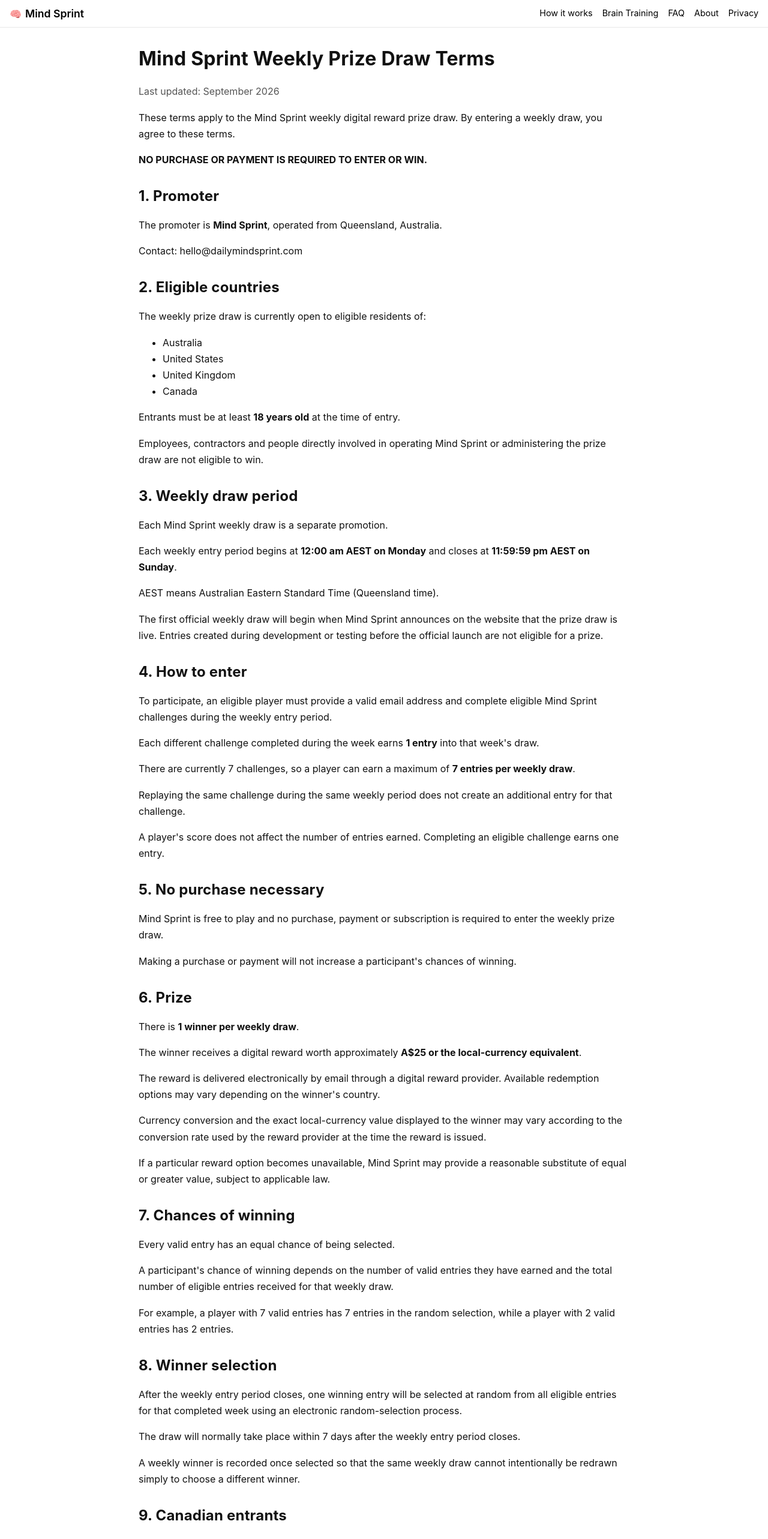
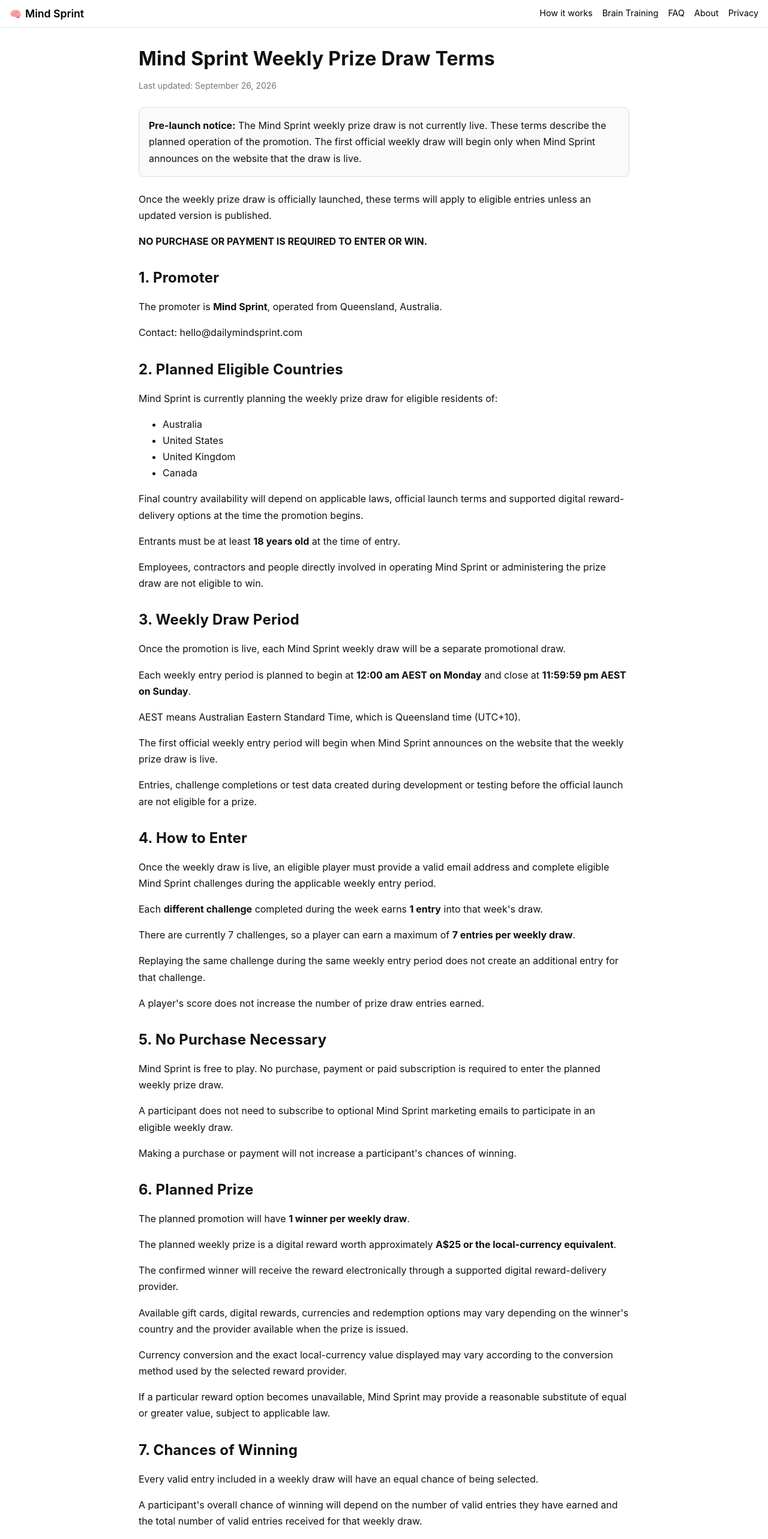
Before and after one commit to justinchase1984/mind-sprint, a Next.js app: page /weekly-prize-draw-terms in a window 1280 px wide. Shown: the top 2565 px of the page at 60% size. Built offline with nearby package versions, Linux system fonts and the light colour scheme; no server answers.

Commit message:
Update weekly-prize-draw-terms.tsx

```diff
--- a/pages/weekly-prize-draw-terms.tsx
+++ b/pages/weekly-prize-draw-terms.tsx
@@ -6,29 +6,51 @@ export default function WeeklyPrizeDrawTerms() {
     <>
       <Head>
         <title>Weekly Prize Draw Terms | Mind Sprint</title>
+
         <meta
           name="description"
-          content="Terms and conditions for the Mind Sprint weekly digital reward prize draw."
+          content="Terms and conditions for the planned Mind Sprint weekly digital reward prize draw."
         />
       </Head>
 
       <main
         style={{
           maxWidth: 850,
-          margin: '2rem auto',
-          padding: '0 1rem',
+          margin: '0 auto',
+          padding: '2rem 1rem',
           lineHeight: 1.7,
         }}
       >
         <h1>Mind Sprint Weekly Prize Draw Terms</h1>
 
-        <p style={{ color: '#555' }}>
-          Last updated: September 2026
+        <p
+          style={{
+            color: '#777',
+            fontSize: 14,
+            marginTop: '-0.5rem',
+          }}
+        >
+          Last updated: September 26, 2026
         </p>
 
+        <div
+          style={{
+            margin: '1.5rem 0',
+            padding: '1rem',
+            border: '1px solid #ddd',
+            borderRadius: 8,
+            background: '#fafafa',
+          }}
+        >
+          <strong>Pre-launch notice:</strong> The Mind Sprint weekly prize draw
+          is not currently live. These terms describe the planned operation of
+          the promotion. The first official weekly draw will begin only when
+          Mind Sprint announces on the website that the draw is live.
+        </div>
+
         <p>
-          These terms apply to the Mind Sprint weekly digital reward prize
-          draw. By entering a weekly draw, you agree to these terms.
+          Once the weekly prize draw is officially launched, these terms will
+          apply to eligible entries unless an updated version is published.
         </p>
 
         <p>
@@ -49,10 +71,11 @@ export default function WeeklyPrizeDrawTerms() {
           </a>
         </p>
 
-        <h2 style={{ marginTop: '2rem' }}>2. Eligible countries</h2>
+        <h2 style={{ marginTop: '2rem' }}>2. Planned Eligible Countries</h2>
 
         <p>
-          The weekly prize draw is currently open to eligible residents of:
+          Mind Sprint is currently planning the weekly prize draw for eligible
+          residents of:
         </p>
 
         <ul>
@@ -63,48 +86,60 @@ export default function WeeklyPrizeDrawTerms() {
         </ul>
 
         <p>
+          Final country availability will depend on applicable laws, official
+          launch terms and supported digital reward-delivery options at the time
+          the promotion begins.
+        </p>
+
+        <p>
           Entrants must be at least <strong>18 years old</strong> at the time
           of entry.
         </p>
 
         <p>
-          Employees, contractors and people directly involved in operating
-          Mind Sprint or administering the prize draw are not eligible to win.
+          Employees, contractors and people directly involved in operating Mind
+          Sprint or administering the prize draw are not eligible to win.
         </p>
 
-        <h2 style={{ marginTop: '2rem' }}>3. Weekly draw period</h2>
+        <h2 style={{ marginTop: '2rem' }}>3. Weekly Draw Period</h2>
 
         <p>
-          Each Mind Sprint weekly draw is a separate promotion.
+          Once the promotion is live, each Mind Sprint weekly draw will be a
+          separate promotional draw.
         </p>
 
         <p>
-          Each weekly entry period begins at <strong>12:00 am AEST on Monday</strong>{' '}
-          and closes at <strong>11:59:59 pm AEST on Sunday</strong>.
+          Each weekly entry period is planned to begin at{' '}
+          <strong>12:00 am AEST on Monday</strong> and close at{' '}
+          <strong>11:59:59 pm AEST on Sunday</strong>.
         </p>
 
         <p>
-          AEST means Australian Eastern Standard Time (Queensland time).
+          AEST means Australian Eastern Standard Time, which is Queensland time
+          (UTC+10).
         </p>
 
         <p>
-          The first official weekly draw will begin when Mind Sprint announces
-          on the website that the prize draw is live. Entries created during
-          development or testing before the official launch are not eligible
-          for a prize.
-        </p>
-
-        <h2 style={{ marginTop: '2rem' }}>4. How to enter</h2>
-
-        <p>
-          To participate, an eligible player must provide a valid email address
-          and complete eligible Mind Sprint challenges during the weekly entry
-          period.
+          The first official weekly entry period will begin when Mind Sprint
+          announces on the website that the weekly prize draw is live.
         </p>
 
         <p>
-          Each different challenge completed during the week earns{' '}
-          <strong>1 entry</strong> into that week&apos;s draw.
+          Entries, challenge completions or test data created during development
+          or testing before the official launch are not eligible for a prize.
+        </p>
+
+        <h2 style={{ marginTop: '2rem' }}>4. How to Enter</h2>
+
+        <p>
+          Once the weekly draw is live, an eligible player must provide a valid
+          email address and complete eligible Mind Sprint challenges during the
+          applicable weekly entry period.
+        </p>
+
+        <p>
+          Each <strong>different challenge</strong> completed during the week
+          earns <strong>1 entry</strong> into that week&apos;s draw.
         </p>
 
         <p>
@@ -113,20 +148,25 @@ export default function WeeklyPrizeDrawTerms() {
         </p>
 
         <p>
-          Replaying the same challenge during the same weekly period does not
-          create an additional entry for that challenge.
+          Replaying the same challenge during the same weekly entry period does
+          not create an additional entry for that challenge.
         </p>
 
         <p>
-          A player&apos;s score does not affect the number of entries earned.
-          Completing an eligible challenge earns one entry.
+          A player&apos;s score does not increase the number of prize draw
+          entries earned.
         </p>
 
-        <h2 style={{ marginTop: '2rem' }}>5. No purchase necessary</h2>
+        <h2 style={{ marginTop: '2rem' }}>5. No Purchase Necessary</h2>
 
         <p>
-          Mind Sprint is free to play and no purchase, payment or subscription
-          is required to enter the weekly prize draw.
+          Mind Sprint is free to play. No purchase, payment or paid
+          subscription is required to enter the planned weekly prize draw.
+        </p>
+
+        <p>
+          A participant does not need to subscribe to optional Mind Sprint
+          marketing emails to participate in an eligible weekly draw.
         </p>
 
         <p>
@@ -134,123 +174,132 @@ export default function WeeklyPrizeDrawTerms() {
           chances of winning.
         </p>
 
-        <h2 style={{ marginTop: '2rem' }}>6. Prize</h2>
+        <h2 style={{ marginTop: '2rem' }}>6. Planned Prize</h2>
 
         <p>
-          There is <strong>1 winner per weekly draw</strong>.
+          The planned promotion will have{' '}
+          <strong>1 winner per weekly draw</strong>.
         </p>
 
         <p>
-          The winner receives a digital reward worth approximately{' '}
+          The planned weekly prize is a digital reward worth approximately{' '}
           <strong>A$25 or the local-currency equivalent</strong>.
         </p>
 
         <p>
-          The reward is delivered electronically by email through a digital
-          reward provider. Available redemption options may vary depending on
-          the winner&apos;s country.
+          The confirmed winner will receive the reward electronically through a
+          supported digital reward-delivery provider.
         </p>
 
         <p>
-          Currency conversion and the exact local-currency value displayed to
-          the winner may vary according to the conversion rate used by the
-          reward provider at the time the reward is issued.
+          Available gift cards, digital rewards, currencies and redemption
+          options may vary depending on the winner&apos;s country and the
+          provider available when the prize is issued.
+        </p>
+
+        <p>
+          Currency conversion and the exact local-currency value displayed may
+          vary according to the conversion method used by the selected reward
+          provider.
         </p>
 
         <p>
           If a particular reward option becomes unavailable, Mind Sprint may
-          provide a reasonable substitute of equal or greater value, subject
-          to applicable law.
+          provide a reasonable substitute of equal or greater value, subject to
+          applicable law.
         </p>
 
-        <h2 style={{ marginTop: '2rem' }}>7. Chances of winning</h2>
+        <h2 style={{ marginTop: '2rem' }}>7. Chances of Winning</h2>
 
         <p>
-          Every valid entry has an equal chance of being selected.
+          Every valid entry included in a weekly draw will have an equal chance
+          of being selected.
         </p>
 
         <p>
-          A participant&apos;s chance of winning depends on the number of valid
-          entries they have earned and the total number of eligible entries
-          received for that weekly draw.
+          A participant&apos;s overall chance of winning will depend on the
+          number of valid entries they have earned and the total number of valid
+          entries received for that weekly draw.
         </p>
 
         <p>
-          For example, a player with 7 valid entries has 7 entries in the
-          random selection, while a player with 2 valid entries has 2 entries.
+          For example, a player with 7 valid entries will have 7 entries
+          included in the random selection, while a player with 2 valid entries
+          will have 2.
         </p>
 
-        <h2 style={{ marginTop: '2rem' }}>8. Winner selection</h2>
+        <h2 style={{ marginTop: '2rem' }}>8. Winner Selection</h2>
 
         <p>
-          After the weekly entry period closes, one winning entry will be
-          selected at random from all eligible entries for that completed week
+          After a weekly entry period closes, one winning entry is planned to
+          be selected at random from all valid entries for that completed week
           using an electronic random-selection process.
         </p>
 
         <p>
-          The draw will normally take place within 7 days after the weekly
-          entry period closes.
+          The draw will normally take place within 7 days after the applicable
+          weekly entry period closes.
         </p>
 
         <p>
-          A weekly winner is recorded once selected so that the same weekly
-          draw cannot intentionally be redrawn simply to choose a different
-          winner.
+          Once a weekly winning entry has been selected and recorded, the draw
+          will not intentionally be redrawn merely to select a different winner.
         </p>
 
-        <h2 style={{ marginTop: '2rem' }}>9. Canadian entrants</h2>
+        <h2 style={{ marginTop: '2rem' }}>9. Canadian Entrants</h2>
 
         <p>
-          If a resident of Canada is selected, they may be required to
-          correctly answer a mathematical skill-testing question without
-          assistance before being confirmed as the winner and receiving the
-          prize.
+          If a resident of Canada is selected, the entrant may be required,
+          where applicable, to correctly answer a mathematical skill-testing
+          question without assistance before being confirmed as the winner.
         </p>
 
-        <h2 style={{ marginTop: '2rem' }}>10. Winner notification</h2>
+        <h2 style={{ marginTop: '2rem' }}>10. Winner Notification</h2>
 
         <p>
-          The selected entrant will be contacted using the email address they
-          provided to Mind Sprint.
+          The selected entrant will be contacted using the email address
+          associated with the selected prize draw entry.
         </p>
 
         <p>
           The selected entrant may be required to confirm eligibility and
-          provide information reasonably necessary to deliver the prize.
+          provide information reasonably necessary to verify eligibility and
+          deliver the prize.
         </p>
 
         <p>
           A selected entrant should respond within <strong>30 days</strong> of
-          the winner notification.
+          the winner notification unless a shorter period is required by the
+          final official rules or applicable law.
         </p>
 
         <p>
           If the selected entrant cannot be contacted, does not respond within
-          the required period, is found to be ineligible, or does not complete
-          any legally required winner-verification step, Mind Sprint may select
-          a replacement winner from the remaining eligible entries, subject to
+          the required period, is found to be ineligible or does not complete a
+          legally required verification step, Mind Sprint may select a
+          replacement winner from the remaining valid entries, subject to
           applicable law.
         </p>
 
-        <h2 style={{ marginTop: '2rem' }}>11. Prize delivery</h2>
+        <h2 style={{ marginTop: '2rem' }}>11. Prize Delivery</h2>
 
         <p>
           Once a winner has been confirmed, Mind Sprint will arrange electronic
-          delivery of the digital reward to the winner&apos;s email address as
-          soon as reasonably practical.
+          delivery of the digital reward to the confirmed winner using the
+          selected reward-delivery provider.
         </p>
 
         <p>
-          Winners do not need to pay a fee to receive their prize.
+          Winners will not be required to pay a fee to Mind Sprint in order to
+          receive the prize.
         </p>
 
-        <h2 style={{ marginTop: '2rem' }}>12. Entry integrity</h2>
+        <h2 style={{ marginTop: '2rem' }}>12. Entry Integrity</h2>
 
         <p>
-          Mind Sprint may reject entries that are fraudulent, automated,
-          manipulated, duplicated contrary to these rules, generated through
-          interference with the website, or otherwise obtained unfairly.
+          Mind Sprint may reject or remove entries that are fraudulent,
+          automated, manipulated, duplicated contrary to these rules, generated
+          through interference with the website or otherwise obtained unfairly.
         </p>
 
         <p>
@@ -259,7 +308,7 @@ export default function WeeklyPrizeDrawTerms() {
           disqualification.
         </p>
 
-        <h2 style={{ marginTop: '2rem' }}>13. Technical problems</h2>
+        <h2 style={{ marginTop: '2rem' }}>13. Technical Problems</h2>
 
         <p>
           Mind Sprint is not responsible for entries that cannot be recorded
@@ -276,31 +325,42 @@ export default function WeeklyPrizeDrawTerms() {
           .
         </p>
 
-        <h2 style={{ marginTop: '2rem' }}>14. Privacy and email</h2>
+        <h2 style={{ marginTop: '2rem' }}>14. Privacy and Email</h2>
 
         <p>
-          An email address is required to administer prize entries, identify
-          eligible participants, contact selected entrants and deliver prizes.
+          An email address will be required to associate prize draw entries with
+          a participant, contact a selected entrant and deliver a prize where
+          applicable.
         </p>
 
         <p>
-          Administrative messages relating to the prize draw or a prize may be
-          sent where necessary.
+          Administrative messages relating to the weekly prize draw or a prize
+          may be sent where reasonably necessary to operate the promotion.
         </p>
 
         <p>
-          Marketing communications are subject to applicable privacy and
-          electronic-marketing requirements and, where required, separate
-          consent.
+          Optional Mind Sprint marketing emails are separate from prize draw
+          participation and are subject to separate consent where required.
         </p>
 
-        <h2 style={{ marginTop: '2rem' }}>15. Changes or cancellation</h2>
+        <p>
+          Personal information relating to the promotion will be handled in
+          accordance with the Mind Sprint Privacy Policy.
+        </p>
+
+        <p>
+          <a href="/privacy">Read the Mind Sprint Privacy Policy</a>
+        </p>
+
+        <h2 style={{ marginTop: '2rem' }}>
+          15. Changes, Suspension or Cancellation
+        </h2>
 
         <p>
           Mind Sprint may suspend, modify or cancel a weekly draw where
           reasonably necessary because of fraud, technical failure, legal or
-          regulatory requirements, events outside our reasonable control, or
-          circumstances that prevent the draw from being conducted fairly.
+          regulatory requirements, events outside our reasonable control or
+          circumstances that prevent the promotion from being conducted fairly.
         </p>
 
         <p>
@@ -308,28 +368,53 @@ export default function WeeklyPrizeDrawTerms() {
           aim of treating valid entrants fairly.
         </p>
 
-        <h2 style={{ marginTop: '2rem' }}>16. Third-party reward provider</h2>
+        <h2 style={{ marginTop: '2rem' }}>
+          16. Third-Party Reward Provider
+        </h2>
 
         <p>
-          Digital rewards may be delivered using Tremendous or another reward
-          delivery provider. The reward provider and individual gift-card or
-          payment brands are not sponsors of the Mind Sprint weekly prize draw
-          unless expressly stated otherwise.
+          Mind Sprint intends to use an independent digital reward provider to
+          deliver prizes to confirmed winners.
         </p>
 
-        <h2 style={{ marginTop: '2rem' }}>17. Applicable law</h2>
+        <p>
+          The final provider will be selected before the official weekly prize
+          draw launches.
+        </p>
+
+        <p>
+          The reward provider and individual gift-card, payment or redemption
+          brands are not sponsors of the Mind Sprint weekly prize draw unless
+          expressly stated otherwise.
+        </p>
+
+        <h2 style={{ marginTop: '2rem' }}>
+          17. Local Laws and Availability
+        </h2>
+
+        <p>
+          The weekly prize draw will only be offered in locations where Mind
+          Sprint determines that the planned promotion and available prize
+          delivery arrangements can be operated.
+        </p>
+
+        <p>
+          Country or regional eligibility may therefore be changed before the
+          official launch if required by applicable law, regulatory
+          requirements or reward-delivery availability.
+        </p>
+
+        <h2 style={{ marginTop: '2rem' }}>18. Applicable Law</h2>
 
         <p>
           These terms are governed by the laws applicable in Queensland,
-          Australia, subject to any mandatory rights or protections that apply
-          to participants in their place of residence.
+          Australia, subject to any mandatory rights, protections or legal
+          requirements that apply to participants in their place of residence.
         </p>
 
-        <h2 style={{ marginTop: '2rem' }}>18. Contact</h2>
+        <h2 style={{ marginTop: '2rem' }}>19. Contact</h2>
 
-        <p>
-          Questions about the weekly prize draw can be sent to:
-        </p>
+        <p>Questions about the planned weekly prize draw can be sent to:</p>
 
         <p>
           <strong>Email:</strong>{' '}
```
